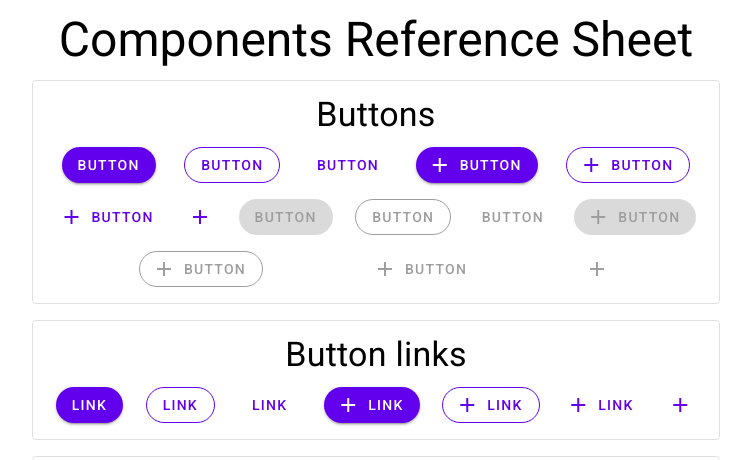
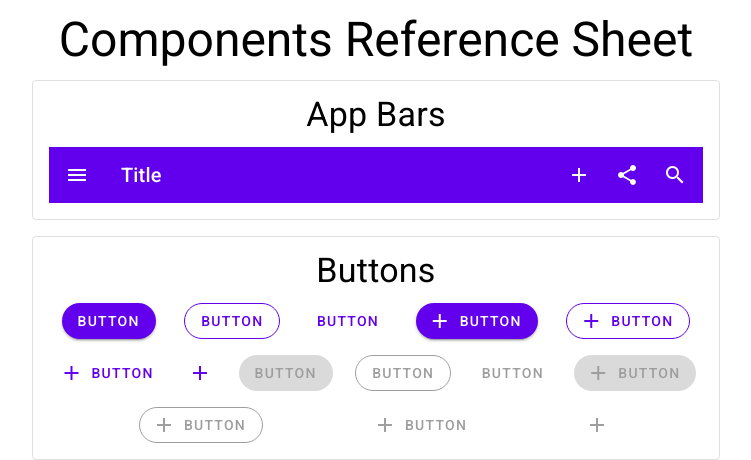
Before and after one commit to Naapperas/feup-ltw-proj, a PHP site: page / in a window 1280 px wide. Shown: the top 460 px of the page, without its empty margins (264-1015 px from the left). Run offline with PHP 8.4, Linux system fonts and the light colour scheme.

Commit message:
Add appbar styles

```diff
--- /dev/null
+++ b/style/components/appbar.css
@@ -0,0 +1,32 @@
+.appbar {
+    display: grid;
+    grid-template: "start title" auto / min-content auto;
+    grid-auto-flow: column;
+    grid-auto-columns: min-content;
+
+    align-items: center;
+    text-align: start;
+
+    width: 100%;
+    height: 56px;
+
+    padding-inline: 16px;
+    gap: 24px;
+
+    background-color: var(--color-primary);
+    color: var(--color-on-primary);
+}
+
+.appbar > :nth-child(2) {
+    margin-left: 8px;
+}
+
+/* TODO: Move button color to variable */
+.appbar > .button {
+    color: inherit;
+    --overlay: --overlay-primary;
+}
+
+.appbar > .button.icon {
+    margin: -4px;
+}
--- a/style/components/button.css
+++ b/style/components/button.css
@@ -17,6 +17,7 @@
     font-size: 0.875rem;
     font-weight: 500;
     letter-spacing: 0.08928571428em;
+    user-select: none;
 
     transition: box-shadow 100ms ease-in-out;
 }
--- a/style/components/index.css
+++ b/style/components/index.css
@@ -2,3 +2,4 @@
 @import url(./selection.css);
 @import url(./slider.css);
 @import url(./textfield.css);
+@import url(./appbar.css);
--- a/style/index.html
+++ b/style/index.html
@@ -11,6 +11,18 @@
     </head>
     <body>
         <h1 class="h3">Components Reference Sheet</h1>
+
+        <section id="appbars">
+            <h2 class="h4">App Bars</h2>
+
+            <div class="appbar">
+                <button class="icon button">menu</button>
+                <h3 class="h6">Title</h3>
+                <button class="icon button">add</button>
+                <button class="icon button">share</button>
+                <button class="icon button">search</button>
+            </div>
+        </section>
 
         <section id="buttons">
             <h2 class="h4">Buttons</h2>
```
